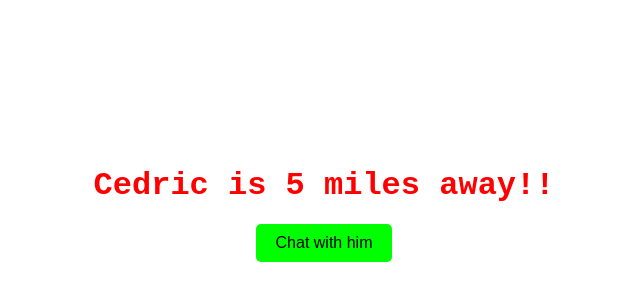
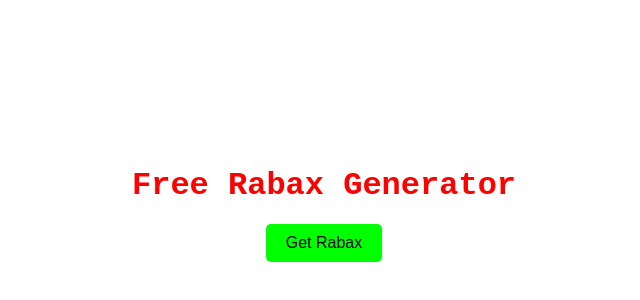
Before and after one commit to riez1623/Cedric, a plain HTML site: page index.html in a window 1280 px wide. Shown: the part 196-496 px from the top of the page, without its empty margins (316-956 px from the left). Drawn offline with Linux system fonts and the light colour scheme.

Commit message:
Update index.html

```diff
--- a/index.html
+++ b/index.html
@@ -3,15 +3,15 @@
 <head>
   <meta charset="UTF-8">
   <meta name="viewport" content="width=device-width, initial-scale=1">
-  <title>Cedric Locator</title>
+  <title>Free Rabax generator</title>
   <link rel="stylesheet" href="styles.css">
 </head>
 <body>
 
   <!-- Main Screen -->
   <div id="main-screen" class="centered-screen">
-    <h1 class="alert-text">Cedric is 5 miles away!!</h1>
-    <button id="chat-button">Chat with him</button>
+    <h1 class="alert-text">Free Rabax Generator</h1>
+    <button id="chat-button">Get Rabax</button>
   </div>
 
   <!-- Hacked Screen -->
```
